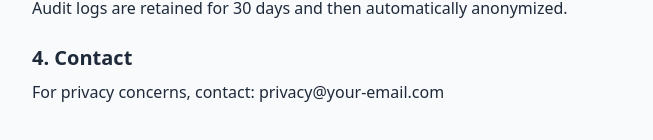
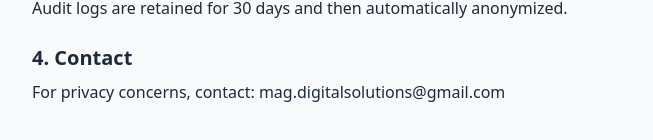
Before and after one commit to goran173/compliance-cloud-hub, a React (Vite) app in the folder client/: page /privacy in a window 1280 px wide. Shown: the part 420-560 px from the top of the page, without its empty margins (304-957 px from the left). Built offline with nearby package versions, Linux system fonts and the light colour scheme.

Commit message:
updated policies page

```diff
--- a/client/src/pages/PrivacyPolicy.tsx
+++ b/client/src/pages/PrivacyPolicy.tsx
@@ -25,7 +25,7 @@ const PrivacyPolicy = () => {
       </p>
 
       <h2 className="text-xl font-bold mt-6 mb-2">4. Contact</h2>
-      <p>For privacy concerns, contact: privacy@your-email.com</p>
+      <p>For privacy concerns, contact: mag.digitalsolutions@gmail.com</p>
     </div>
   );
 };
```
